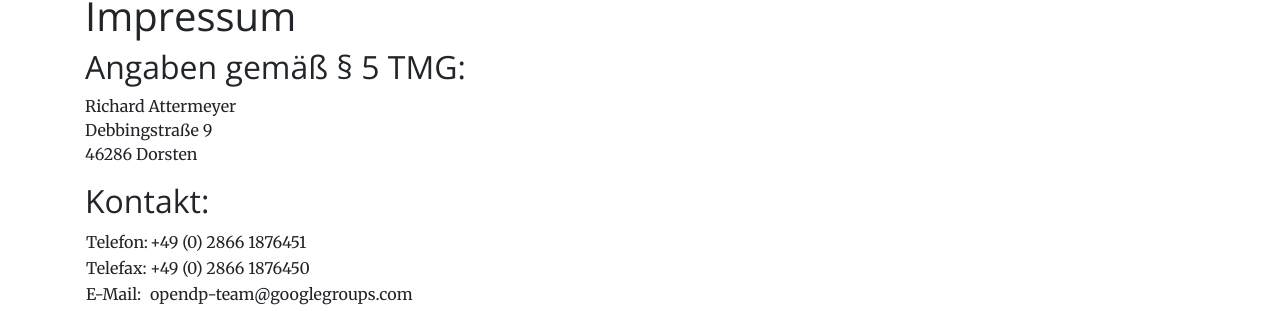
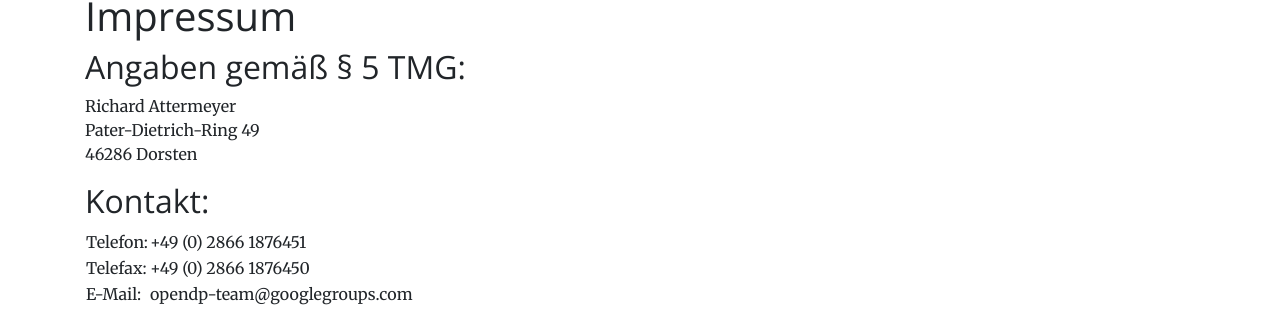
Before and after one commit to opendeliveryplatform/opendp.github.io, a Jekyll site: the page built from impressum.html, in a window 1280 px wide. Shown: the part 136-447 px from the top of the page. Built offline with Jekyll 4.4.1, drawn with Linux system fonts in a browser that asks for light colours; nearby versions of some CDN libraries; comment, search, counter and statistics services are not loaded.

Commit message:
Updated contact address

```diff
--- a/impressum.html
+++ b/impressum.html
@@ -8,7 +8,7 @@ layout: default
         <h1>Impressum</h1>
         <h2>Angaben gemäß § 5 TMG:</h2>
         <p>Richard Attermeyer<br />
-        Debbingstraße 9<br />
+        Pater-Dietrich-Ring 49<br />
         46286 Dorsten
         </p>
         <h2>Kontakt:</h2>
```
